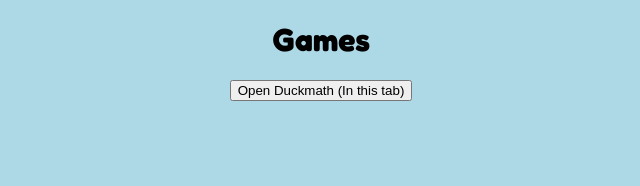
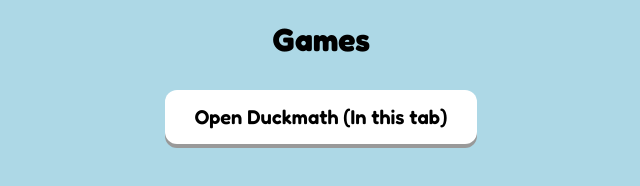
Before and after one commit to atharvabulusu-creator/frostchicken, a plain HTML site: page games.html in a window 1280 px wide. Shown: the whole page, without its empty margins (319-959 px from the left). Drawn offline with Linux system fonts and the light colour scheme.

Commit message:
Update games.html

```diff
--- a/games.html
+++ b/games.html
@@ -11,6 +11,29 @@ body {
     margin: 0;
     padding-left: 0;
     padding-right: 0;
+}
+
+button {
+    background-color: #FFFFFF;
+    border: none;
+    color: #000000;
+    font-family: "Fredoka", sans-serif;
+    padding: 15px 30px;
+    text-align: center;
+    text-decoration: none;
+    display: inline-block;
+    font-size: 20px;
+    font-weight: 600;
+    margin: 10px;
+    cursor: pointer;
+    border-radius: 12px;
+    box-shadow: 0 4px #999;
+    transition: all 0.3s ease;
+}
+
+button:hover {
+    background-color: #E0E0E0;
+    padding: 25px 40px;
 }
 iframe {
     width: 100%;
```
